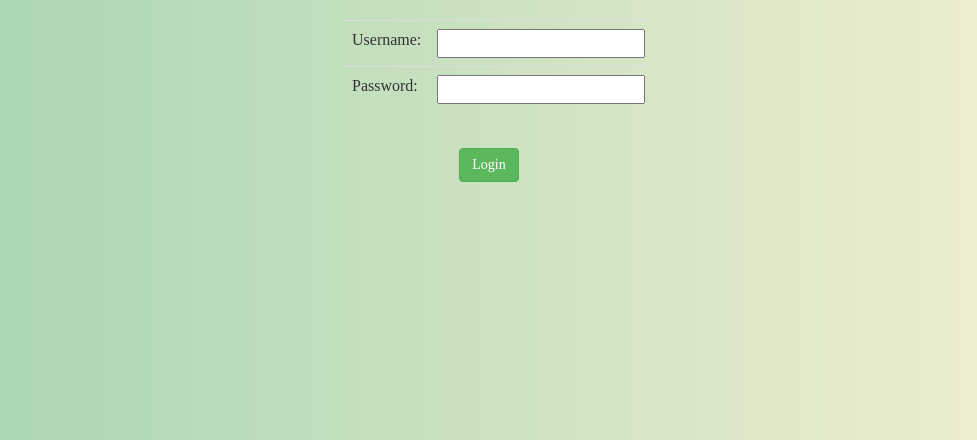
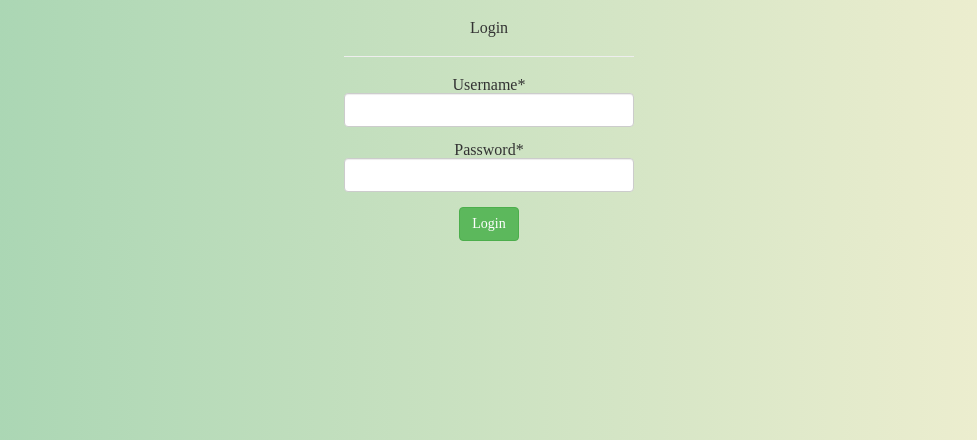
Before and after one commit to Attila03/Django-project, a Django app: page /ordersite/login in a window 1280 px wide. Shown: the part 52-492 px from the top of the page, without its empty margins (151-1128 px from the left). Run offline with Django 3.2, Linux system fonts and the light colour scheme; some libraries are stand-ins or nearby versions.

Commit message:
added crispy forms

```diff
--- a/mypizza/settings.py
+++ b/mypizza/settings.py
@@ -43,6 +43,7 @@ INSTALLED_APPS = [
     'django.contrib.staticfiles',
 
     #customapp
+    'crispy_forms',
     'ordersite',
 ]
 
@@ -133,6 +134,8 @@ STATICFILES_DIRS = [
     os.path.join(BASE_DIR, 'static'),
 ]
 
+CRISPY_TEMPLATE_PACK = 'bootstrap3'
+
 try:
     from .local_settings import *
 except ImportError:
--- a/ordersite/forms.py
+++ b/ordersite/forms.py
@@ -8,7 +8,7 @@ class PizzaForm(forms.ModelForm):
 
     class Meta:
         model = Pizza
-        fields = ['toppings', 'name']
+        fields = ['name', 'toppings']
         widgets = {
             'toppings': forms.CheckboxSelectMultiple,
         }
--- a/ordersite/templates/ordersite/Login.html
+++ b/ordersite/templates/ordersite/Login.html
@@ -1,5 +1,5 @@
 {% extends 'ordersite/base.html' %}
-
+{% load crispy_forms_tags %}
 {% load static %}
 
 {% block customcss %}
@@ -8,7 +8,7 @@
 
 {% block con %}
 {% if user.is_authenticated %}
-<div class = "container">
+<div class = "container-fluid">
     <div class="row">
         <div class="col-xs-6 col-xs-offset-3 text-center" style="font-size: 2em;">
             <p>You are already logged in as {{ user.username }}.</p>
@@ -22,18 +22,17 @@
 <div class="container-fluid">
     <div class="row">
         <div class="col-xs-6 col-xs-offset-3">
-            <form method="post" class="form-group form">
-                {% csrf_token %}
-                <div class="row">
-                    <div class="col-xs-6 col-xs-offset-3">
-                        <table class="table table-responsive">
-                            {{form.as_table}}
-                        </table>
-                        </div>
+            <div class="row">
+                <div class="col-xs-6 col-xs-offset-3 text-center">
+                    <form method="post">
+                        {% csrf_token %}
+                        <legend><strong>Login</strong></legend>
+                        <hr>
+                        {{form | crispy}}
+                <button type="submit" class="btn btn-success center-block">Login</button>
+                    </form>
                 </div>
-                </br>
-                <button type="submit" class="btn btn-success center-block">Login</button>
-            </form>
+            </div>
         </div>
     </div>
 </div>
--- a/ordersite/views.py
+++ b/ordersite/views.py
@@ -98,6 +98,7 @@ class Registerview(View):
 
         return render(request, 'ordersite/Register.html',context=context)
 
+
 class Loginview(View):
 
     def get(self, request, *args, **kwargs):
@@ -135,6 +136,7 @@ class AddToCartview(View):
         request.session.modified = True
         return HttpResponse()
 
+
 class Orderhistory(View):
 
     def get(self, request, *args, **kwargs):
--- a/static/css/basic.css
+++ b/static/css/basic.css
@@ -79,7 +79,3 @@ img {
   display: flex;
   flex-direction: column;
 }
-
-/*.table {*/
-	/*margin: 10% auto;*/
-/*}*/
```
Also changed, not shown: ordersite/templates/ordersite/Register.html (+12 -13 lines).
